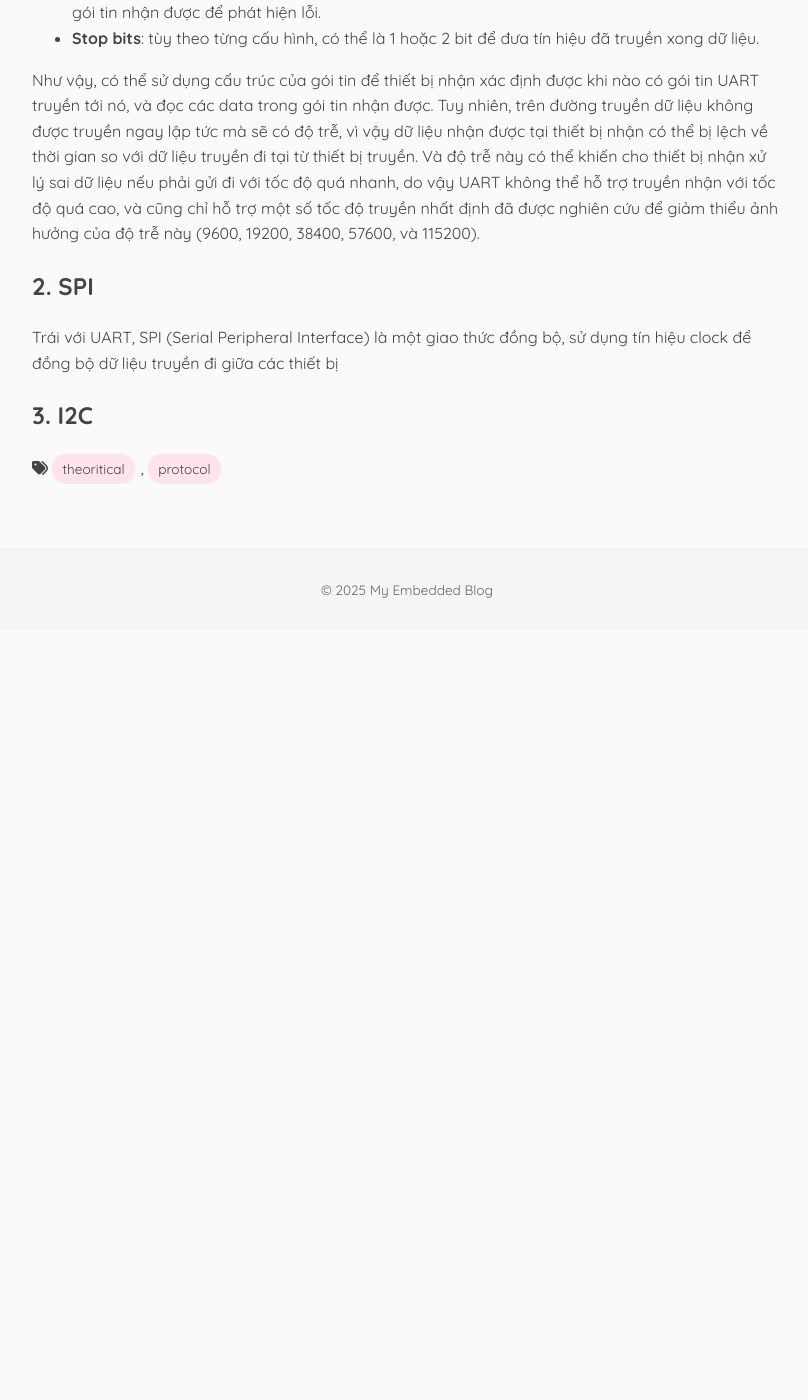
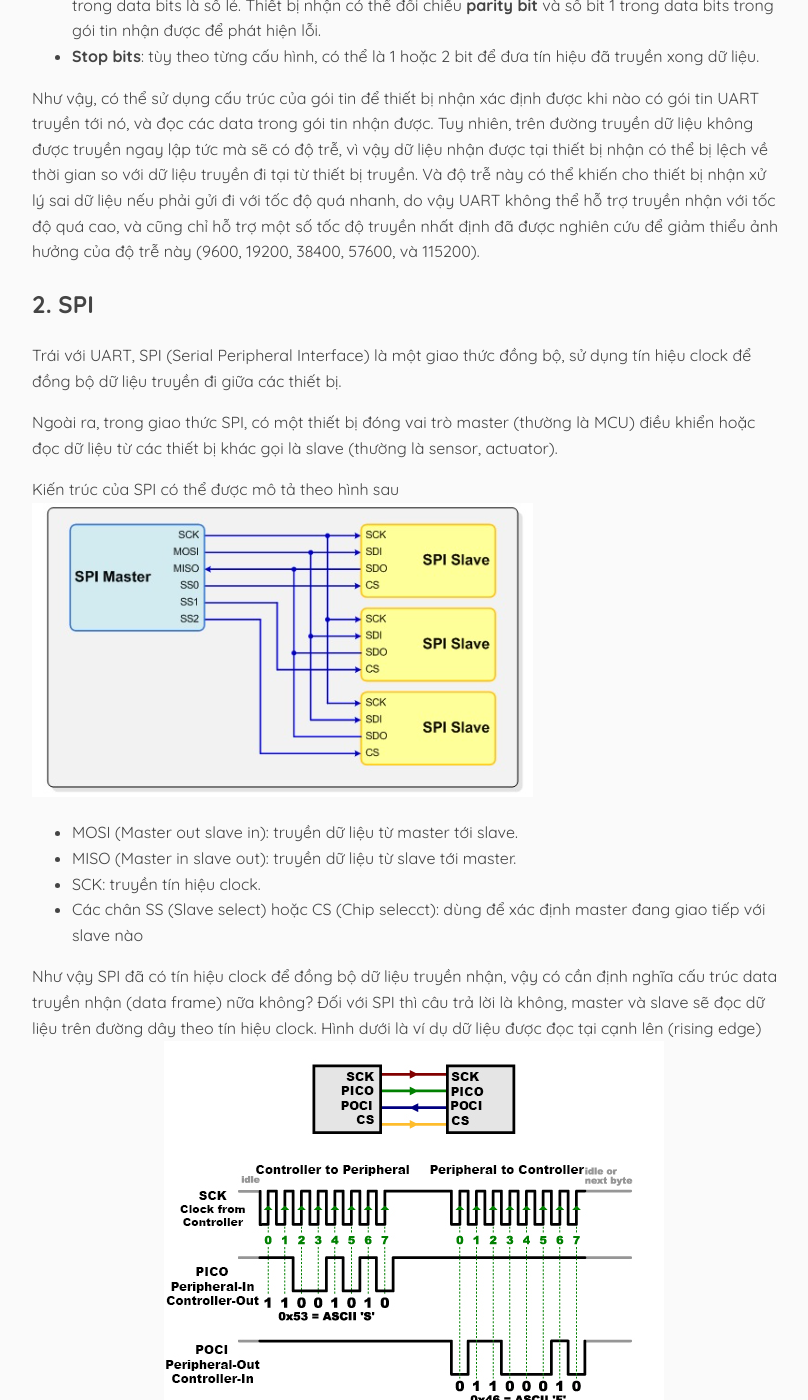
Before and after one commit to nhatvu-pham/nhatvu-pham.github.io, a Jekyll site: the page built from _posts/2025-10-11-SPI_UART_I2C.md, in a window 1280 px wide and 1400 px high, scrolled down 1732 px. Shown: the whole window, without its empty margins (233-1041 px from the left). Built offline with Jekyll 4.4.1, drawn with Linux system fonts in a browser that asks for light colours; before the commit the page ends 2362 px from its top, so only the background shows below that; some of the changed text lies outside the part shown.

Commit message:
Finish SPI

```diff
--- a/_posts/2025-10-11-SPI_UART_I2C.md
+++ b/_posts/2025-10-11-SPI_UART_I2C.md
@@ -27,5 +27,19 @@ Nếu như không sử dụng tín hiệu clock, dữ liệu được truyền n
 Như vậy, có thể sử dụng cấu trúc của gói tin để thiết bị nhận xác định được khi nào có gói tin UART truyền tới nó, và đọc các data trong gói tin nhận được. Tuy nhiên, trên đường truyền dữ liệu không được truyền ngay lập tức mà sẽ có độ trễ, vì vậy dữ liệu nhận được tại thiết bị nhận có thể bị lệch về thời gian so với dữ liệu truyền đi tại từ thiết bị truyền. Và độ trễ này có thể khiến cho thiết bị nhận xử lý sai dữ liệu nếu phải gửi đi với tốc độ quá nhanh, do vậy UART không thể hỗ trợ truyền nhận với tốc độ quá cao, và cũng chỉ hỗ trợ một số tốc độ truyền nhất định đã được nghiên cứu để giảm thiểu ảnh hưởng của độ trễ này (9600, 19200, 38400, 57600, và 115200).
 
 ## 2. SPI
-Trái với UART, SPI (Serial Peripheral Interface) là một giao thức đồng bộ, sử dụng tín hiệu clock để đồng bộ dữ liệu truyền đi giữa các thiết bị
+Trái với UART, SPI (Serial Peripheral Interface) là một giao thức đồng bộ, sử dụng tín hiệu clock để đồng bộ dữ liệu truyền đi giữa các thiết bị.
+
+Ngoài ra, trong giao thức SPI, có một thiết bị đóng vai trò master (thường là MCU) điều khiển hoặc đọc dữ liệu từ các thiết bị khác gọi là slave (thường là sensor, actuator).
+
+Kiến trúc của SPI có thể được mô tả theo hình sau ![Kiến trúc SPI](/assets/images/spi_arch.png)
+- MOSI (Master out slave in): truyền dữ liệu từ master tới slave.
+- MISO (Master in slave out): truyền dữ liệu từ slave tới master.
+- SCK: truyền tín hiệu clock.
+- Các chân SS (Slave select) hoặc CS (Chip selecct): dùng để xác định master đang giao tiếp với slave nào
+
+Như vậy SPI đã có tín hiệu clock để đồng bộ dữ liệu truyền nhận, vậy có cần định nghĩa cấu trúc data truyền nhận (data frame) nữa không? Đối với SPI thì câu trả lời là không, master và slave sẽ đọc dữ liệu trên đường dây theo tín hiệu clock. Hình dưới là ví dụ dữ liệu được đọc tại cạnh lên (rising edge) của tín hiệu clock
+![Tín hiệu clock SPI](/assets/images/spi_frame.png)
+
+Đôi khi tín hiệu có thể được đọc tại cạnh xuống (falling edge), do vậy khi code cần dựa vào datasheet của thiết bị để cấu hình cho phù hợp.
+
 ## 3. I2C
```
Also changed, not shown: assets/images/image-1.png, assets/images/spi_arch.png (added), assets/images/spi_frame.png (added).
